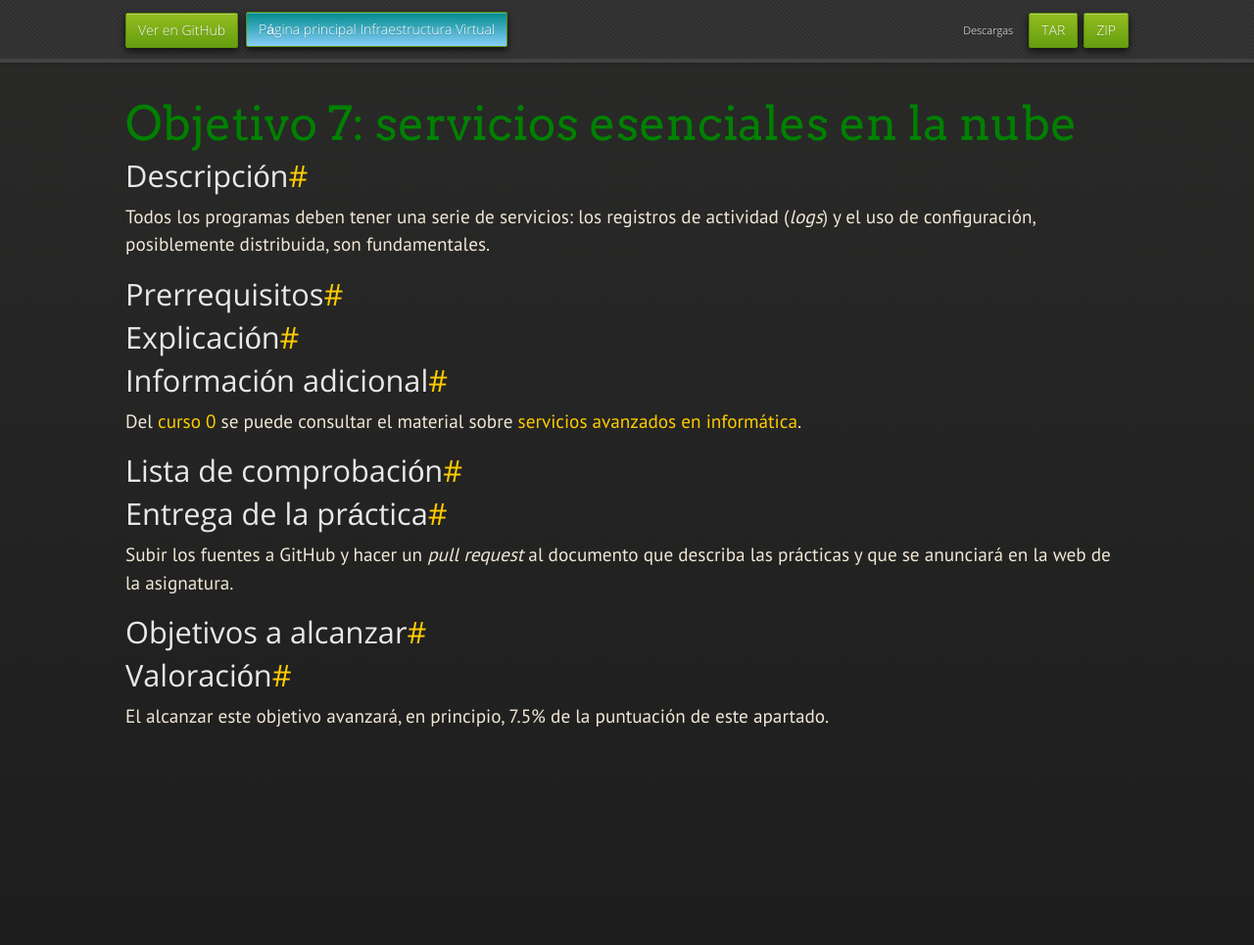
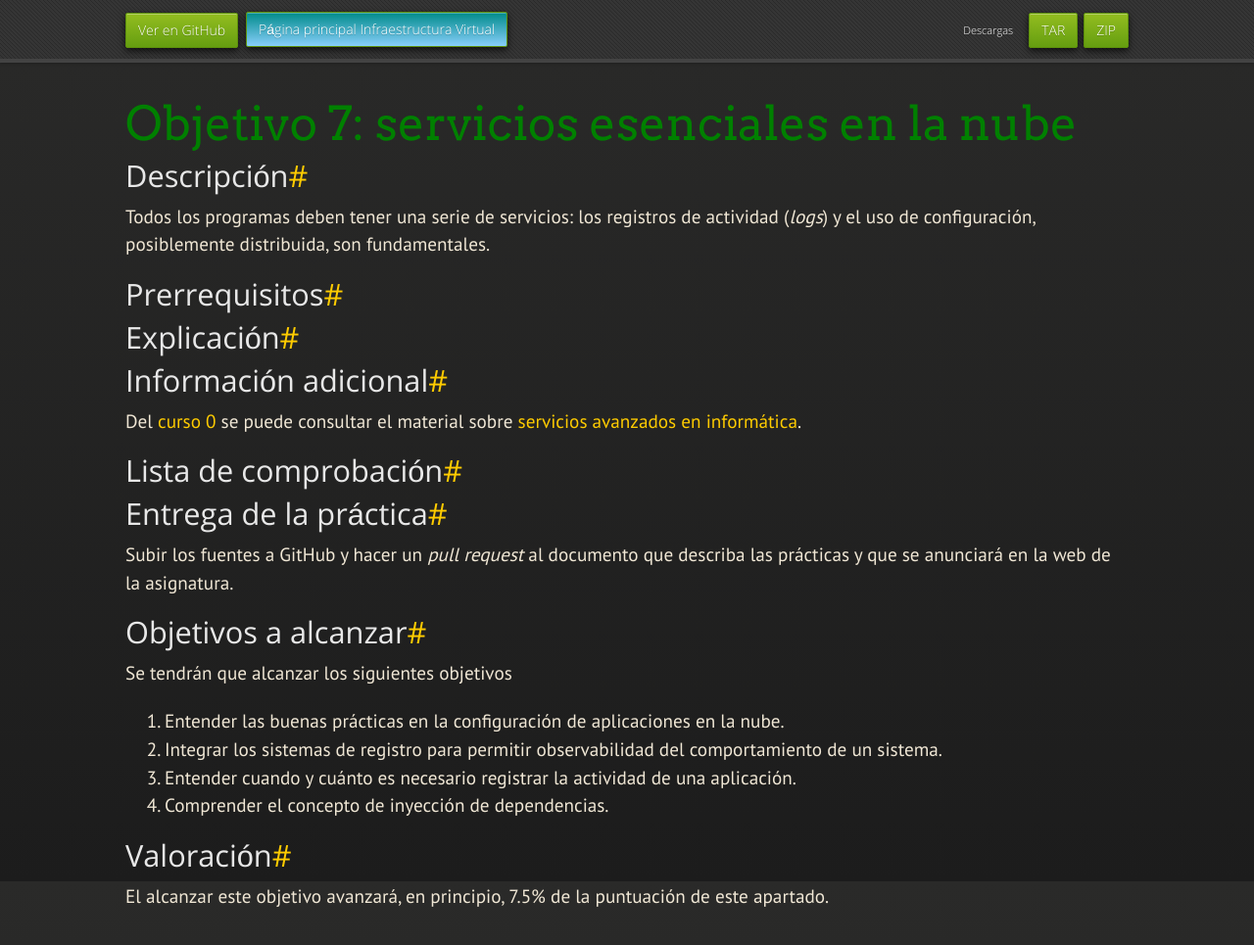
Before and after one commit to JJ/IV, a Jekyll site: the page built from documentos/proyecto/7.Servicios.md, in a window 1280 px wide and 1040 px high. Shown: the top 965 px of the window at 98% size. Built offline with Jekyll 4.4.1, drawn with Linux system fonts in a browser that asks for light colours; nearby versions of some CDN libraries; some web fonts are replaced; our own code applies the rules of GitHub Pages for plain Markdown files.

Commit message:
Sync documentos/proyecto/7.Servicios.md de master a gh-pages

```diff
--- a/documentos/proyecto/7.Servicios.md
+++ b/documentos/proyecto/7.Servicios.md
@@ -15,7 +15,6 @@ distribuida, son fundamentales.
 
 ## Explicación
 
-
 ## Información adicional
 
 Del [curso 0](https://jj.github.io/curso-tdd) se puede consultar el
@@ -29,11 +28,17 @@ Subir los fuentes a GitHub y hacer un *pull request* al documento que
 describa las prácticas y que se anunciará en la web de la
 asignatura.
 
-
-
 ## Objetivos a alcanzar
 
+Se tendrán que alcanzar los siguientes objetivos
 
+1. Entender las buenas prácticas en la configuración de aplicaciones
+   en la nube.
+2. Integrar los sistemas de registro para permitir observabilidad del
+   comportamiento de un sistema.
+3. Entender cuando y cuánto es necesario registrar la actividad de una
+   aplicación.
+4. Comprender el concepto de inyección de dependencias.
 
 ## Valoración
 
```
